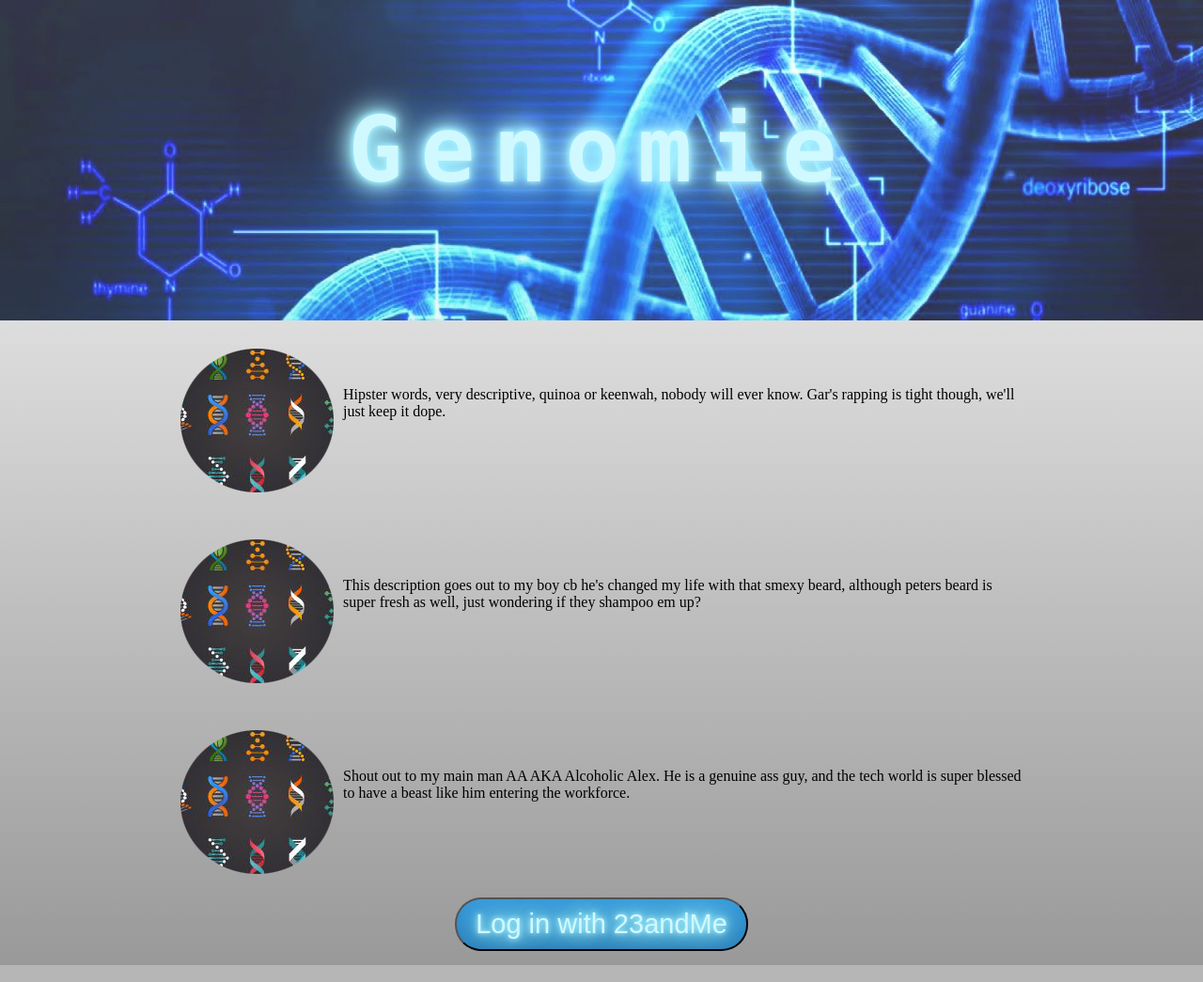
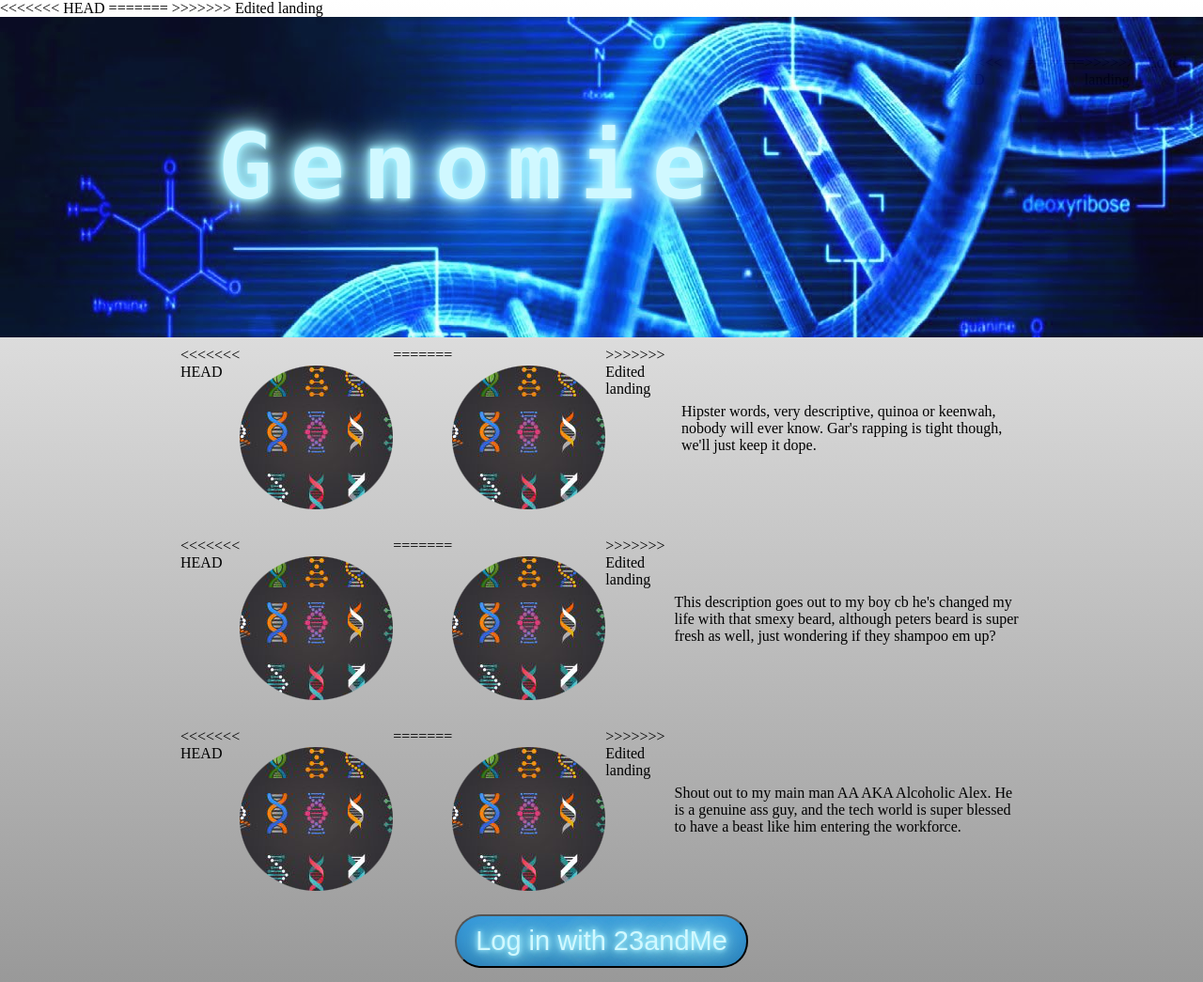
Before and after one commit to alexanthony813/Genomes, a Flask app: page / in a window 1280 px wide. Shown: the whole page at 94% size. Run offline with Flask 2, Linux system fonts and the light colour scheme.

Commit message:
Edited landing

```diff
--- a/templates/landing.html
+++ b/templates/landing.html
@@ -3,20 +3,32 @@
   <head>
     <meta charset="UTF-8">
     <meta name="viewport" content="width=device-width, initial-scale=1">
+<<<<<<< HEAD
     <link rel="stylesheet" href="/static/css/styles.css" />
+=======
+    <link rel="stylesheet" href="../client/css/styles.css" />
+>>>>>>> Edited landing
     <title>Genome Sequence Visualizer</title>
   </head>
   <body>
     <div class="splash">
       <h1>Genomie</h1>
+<<<<<<< HEAD
       <img src="/static/assets/splash-background.jpg">
+=======
+      <img src="../client/assets/splash-background.jpg">
+>>>>>>> Edited landing
     </div>
 
     <div class="hipsterCircleBackground">
       <div class="hipsterCircles">
 
           <div class="hipsterDescriptions">
+<<<<<<< HEAD
           <img src="static/assets/hipDNA.png">
+=======
+          <img src="../client/assets/hipDNA.png">
+>>>>>>> Edited landing
             <span class="choicewords">
             Hipster words, very descriptive, quinoa or keenwah, nobody will ever know. Gar's rapping is tight though, we'll just keep it dope.
             </span>
@@ -24,7 +36,11 @@
 
 
           <div class="hipsterDescriptions">
+<<<<<<< HEAD
           <img src="static/assets/hipDNA.png">
+=======
+          <img src="../client/assets/hipDNA.png">
+>>>>>>> Edited landing
             <span class="choicewords">
             This description goes out to my boy cb he's changed my life with that smexy beard, although peters beard is super fresh as well, just wondering if they shampoo em up?
             </span>
@@ -32,7 +48,11 @@
 
 
           <div class="hipsterDescriptions">
+<<<<<<< HEAD
           <img src="static/assets/hipDNA.png">
+=======
+          <img src="../client/assets/hipDNA.png">
+>>>>>>> Edited landing
             <span class="choicewords">
             Shout out to my main man AA AKA Alcoholic Alex. He is a genuine ass guy, and the tech world is super blessed to have a beast like him entering the workforce.
             </span>
```
